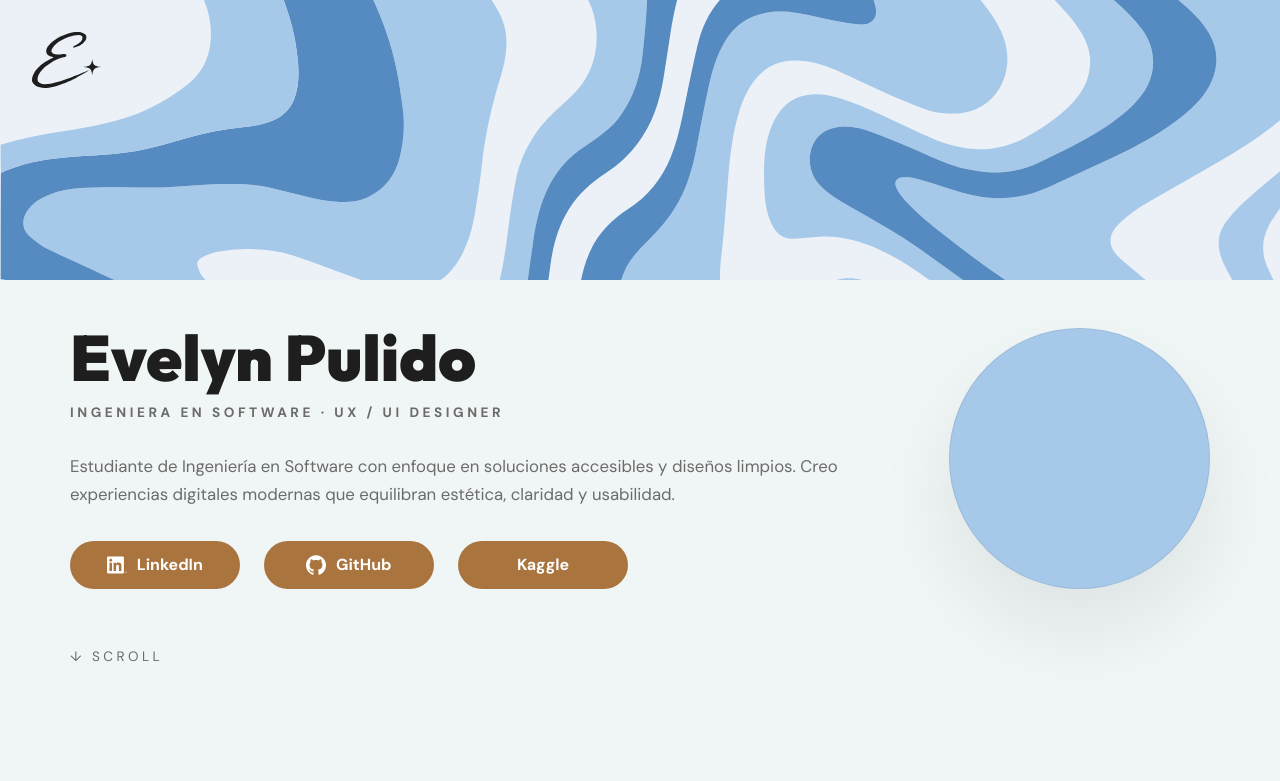
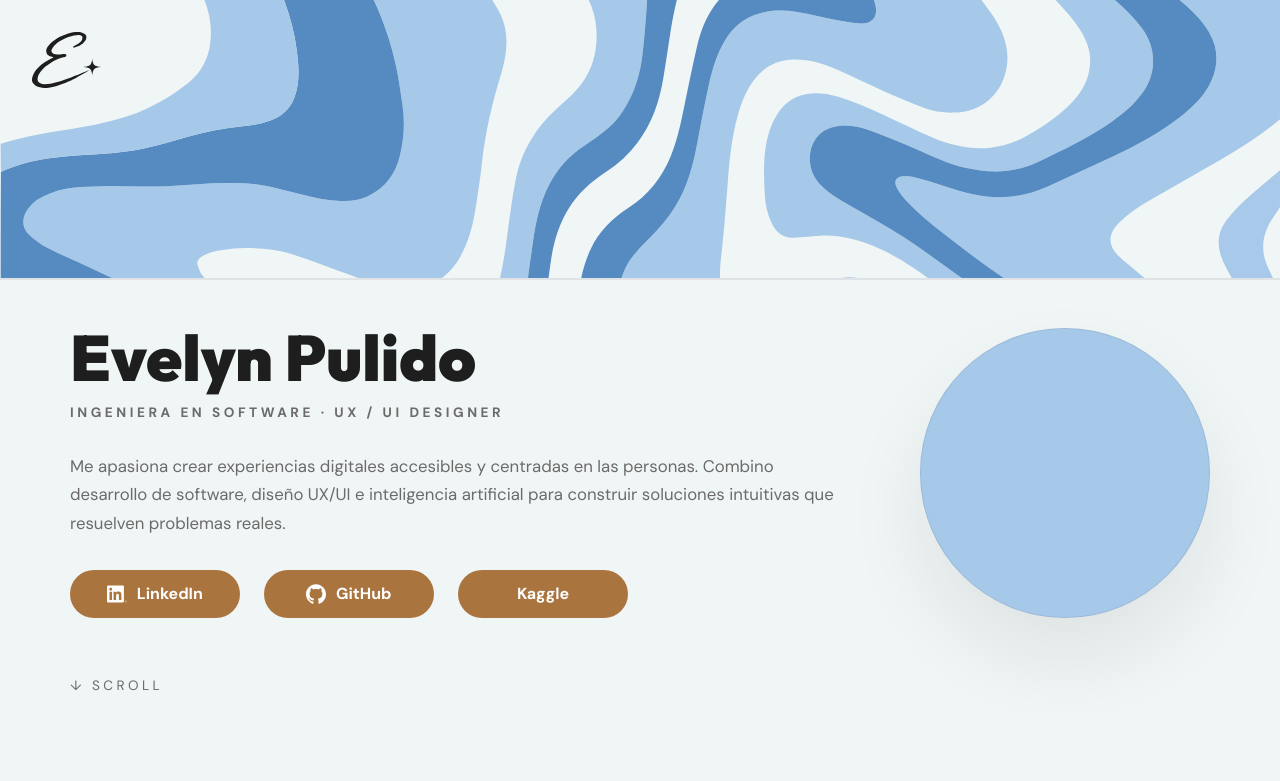
Before and after one commit to EvePulido/evepulido.github.io, a plain HTML site: page index.html in a window 1280 px wide. Shown: the top 781 px of the page. Drawn offline with nearby package versions, Linux system fonts and the light colour scheme.

Commit message:
feat: descripcion

```diff
--- a/index.html
+++ b/index.html
@@ -28,7 +28,7 @@
                     <h1 class="hero-title">Evelyn Pulido</h1>
                     <p class="hero-subtitle">INGENIERA EN SOFTWARE · UX / UI DESIGNER</p>
                     <p class="hero-text">
-                        Estudiante de Ingeniería en Software con enfoque en soluciones accesibles y diseños limpios. Creo experiencias digitales modernas que equilibran estética, claridad y usabilidad.
+                        Me apasiona crear experiencias digitales accesibles y centradas en las personas. Combino desarrollo de software, diseño UX/UI e inteligencia artificial para construir soluciones intuitivas que resuelven problemas reales.
                     </p>
 
                     <div class="hero-actions">
--- a/style.css
+++ b/style.css
@@ -1,7 +1,7 @@
 /* Global theme */
 :root {
     /* Colores base */
-    --color-svg: #ebf1f7;
+    --color-svg: #DEEAED;
     --color-bg: #F0F5F6;
     --color-text: #1E1E1E; /* Textos oscuros oficiales */
     --color-muted: #6B6B6B; /* Gris oficial */
@@ -78,18 +78,17 @@ svg {
     position: relative;
     padding: 0 0 1rem; /* Top padding removed so banner touches top */
     overflow: hidden;
-    background-color: var(--color-bg);
 }
 
 .hero-bg {
     width: 100%;
-    background-color: var(--color-svg);
     height: clamp(160px, 40vw, 280px); /* El alto ahora responde al tamaño de la pantalla */
     background-image: url('assets/hero.svg');
     background-repeat: no-repeat;
     background-position: center; /* Centrarlo evita espacios en blanco arriba/abajo al escalar */
     background-size: cover;
     margin-bottom: 1rem; /* Adds space between banner and text */
+    border-bottom: 2px #e0e3e6 solid;
 }
 
 .hero-grid {
```
